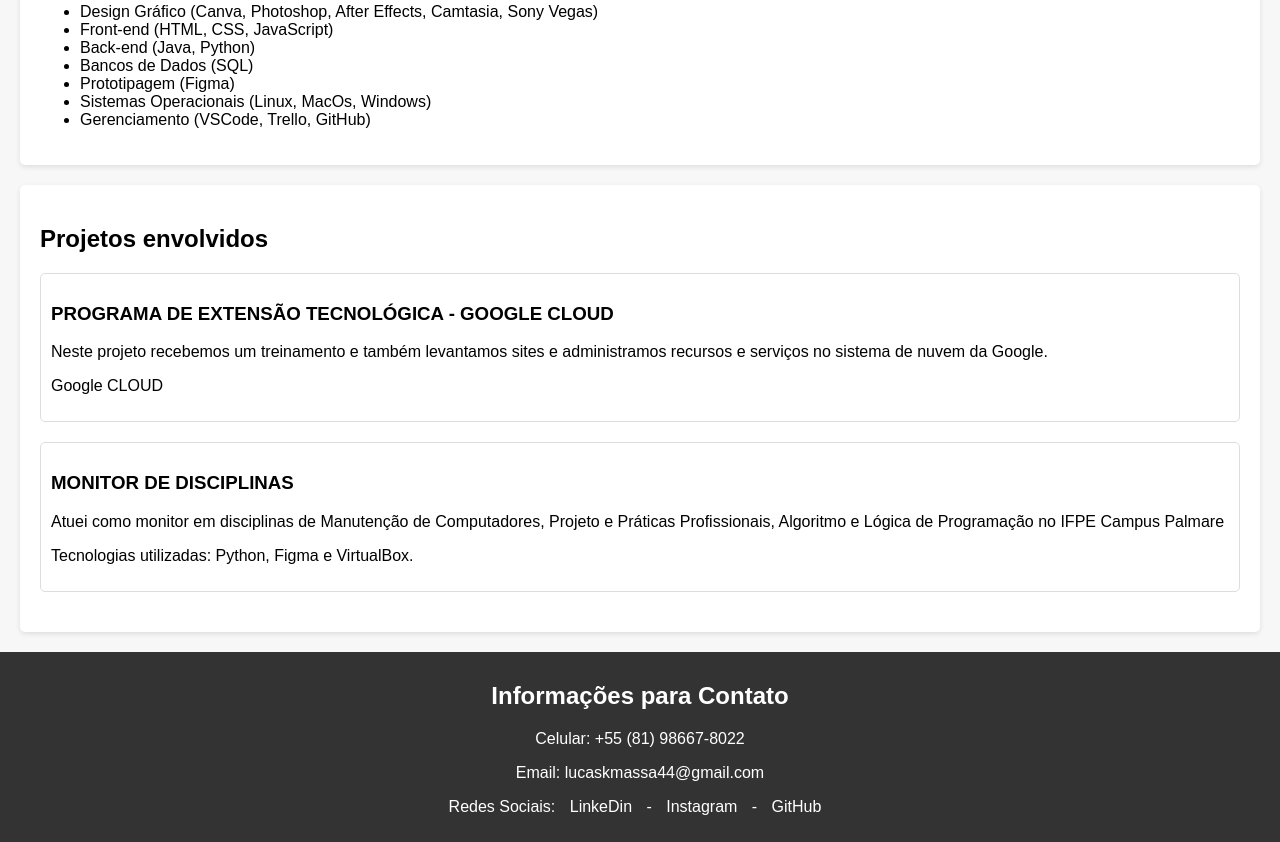
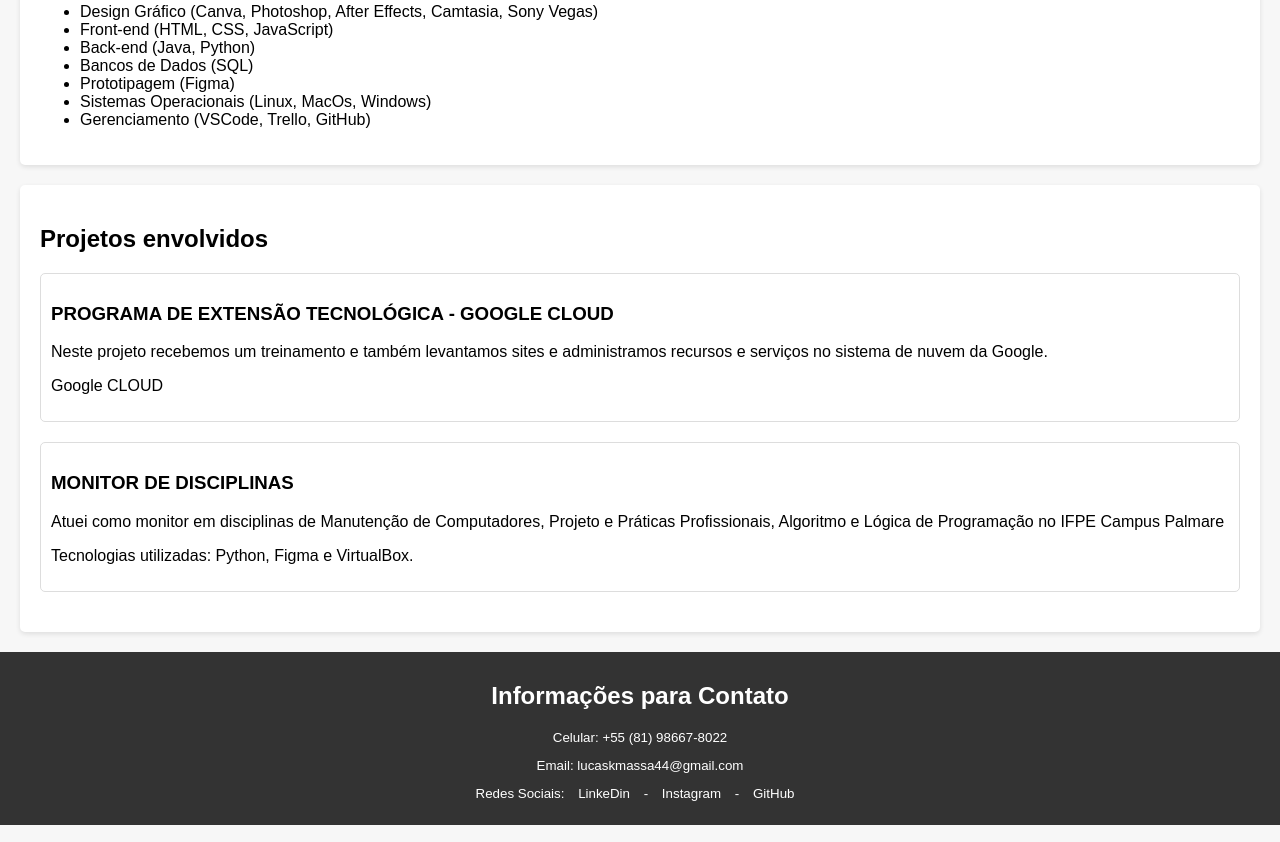
Before and after one commit to lucasptrick/Portifolio, a plain HTML site: page index.html in a window 1280 px wide. Shown: the part 858-1700 px from the top of the page. Drawn offline with Linux system fonts and the light colour scheme.

Commit message:
Update styles.css

```diff
--- a/styles.css
+++ b/styles.css
@@ -51,6 +51,9 @@ footer a {
     text-decoration: none;
     margin: 0 10px;
 }
+footer p {
+    font-size: 10pt;
+}
 
 /* Responsividade */
 @media (max-width: 768px) {
```
